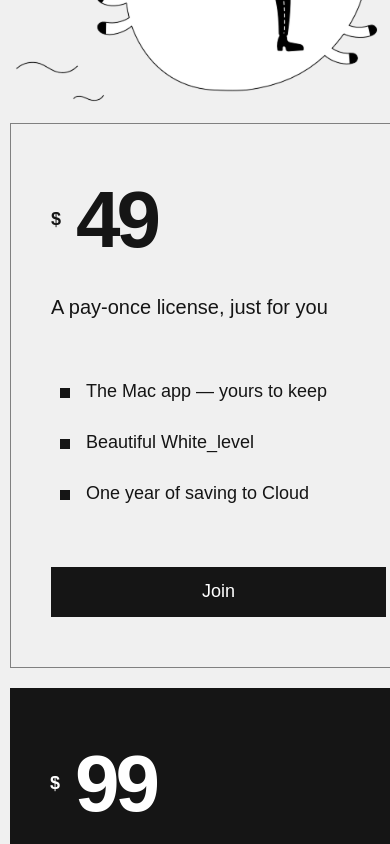
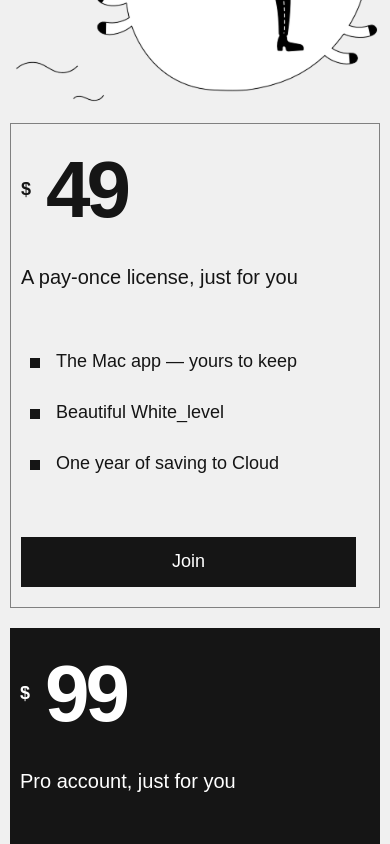
Before and after one commit to sbernadskyi1986/system-for-bussines, a plain HTML site: page index.html in a window 390 px wide. Shown: the part 4060-4904 px from the top of the page. Drawn offline with Linux system fonts and the light colour scheme.

Commit message:
Update pricing.css

```diff
--- a/styles/pricing.css
+++ b/styles/pricing.css
@@ -236,6 +236,10 @@
     row-gap: 20px;
   }
 
+  .pricing__card {
+    padding:20px 10px;
+  }
+
   .pricing__card-button {
     margin-top: auto;
     max-width: 335px;
```
